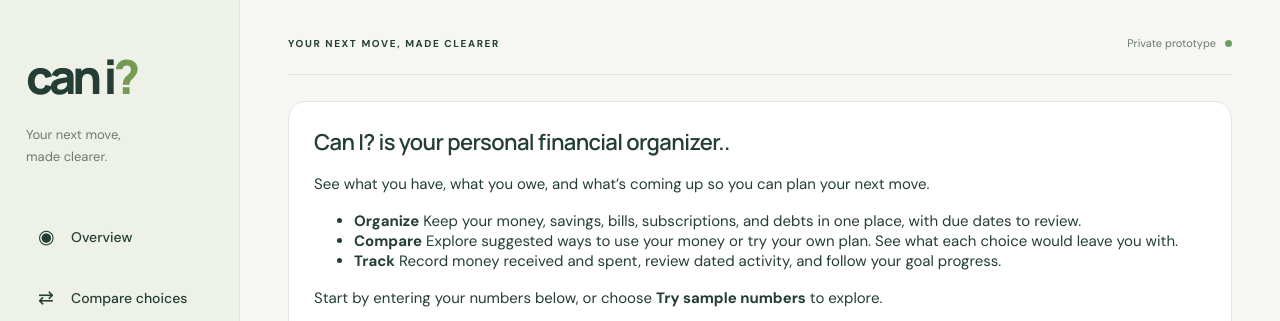
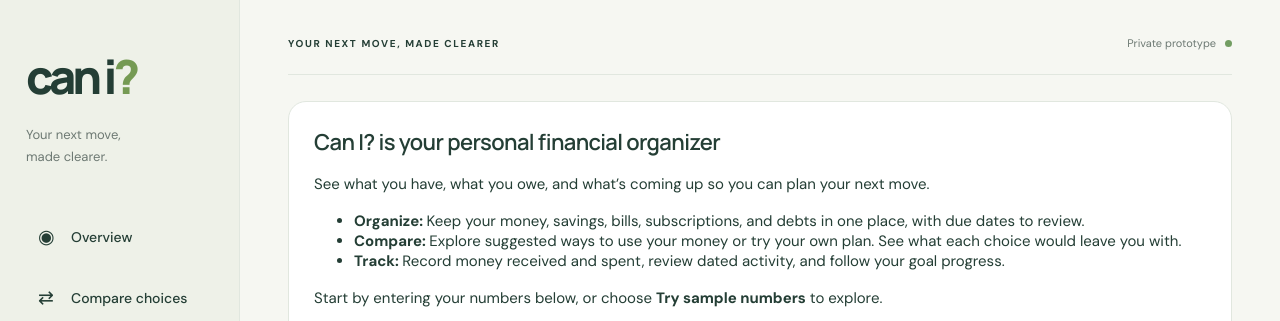
Before and after one commit to precious-diedemise/can-i, a website with bundled scripts: page index.html in a window 1280 px wide. Shown: the top 321 px of the page. Built offline with nearby package versions, Linux system fonts and the light colour scheme.

Commit message:
Update headings and list item labels in index.html

```diff
--- a/index.html
+++ b/index.html
@@ -4,7 +4,7 @@
 <div class="shell">
 <aside><a class="brand" href="#home" aria-label="Can I home">can i<span>?</span></a><p class="brand-note">Your next move,<br>made clearer.</p><nav aria-label="Main navigation"><a href="#home" data-nav="home"><span>◉</span> Overview</a><a href="#compare" data-nav="compare"><span>⇄</span> Compare choices</a><a href="#money" data-nav="money"><span>▤</span> My money</a><a href="#bills" data-nav="bills"><span>▦</span> Bills & debts</a><a href="#history" data-nav="history"><span>↶</span> Activity</a><a href="#play" data-nav="play"><span>▷</span> Can I Play? <small>Coming soon</small></a><a href="#survey" data-nav="survey"><span>✎</span> Survey</a></nav><div class="aside-bottom"><div class="seed">✳</div><p>Your money.<br>Your final call.</p><small>Prototype · USD</small></div></aside>
 <main><header><span class="eyebrow">YOUR NEXT MOVE, MADE CLEARER</span><span class="prototype">Private prototype <i></i></span></header><section id="app-introduction" class="card" style="margin-bottom: 20px;">
-  <h2>Can I? is your personal financial organizer..</h2>
+  <h2>Can I? is your personal financial organizer</h2>
 
   <p>
 See what you have, what you owe, and what’s coming up so you can plan your next move.
@@ -12,17 +12,17 @@
 
   <ul>
     <li>
-      <strong>Organize</strong>
+      <strong>Organize: </strong>
       Keep your money, savings, bills, subscriptions,
       and debts in one place, with due dates to review.
     </li>
     <li>
-      <strong>Compare</strong>
+      <strong>Compare: </strong>
       Explore suggested ways to use your money or try your own plan.
       See what each choice would leave you with.
     </li>
     <li>
-      <strong> Track</strong>
+      <strong>Track: </strong>
       Record money received and spent, review dated activity,
       and follow your goal progress.
     </li>
```
